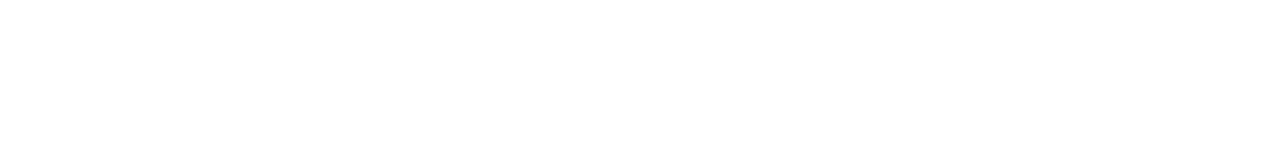
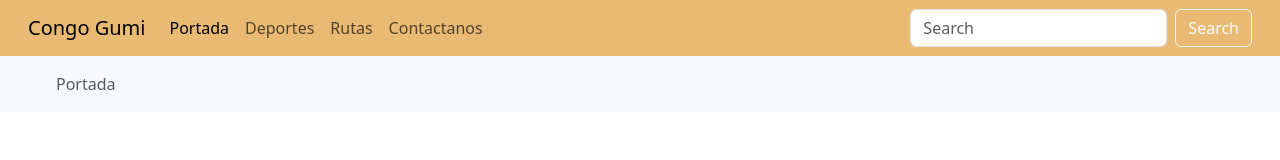
Before and after one commit to PeterMartEsc/construcciones-IP, a plain HTML site: page src/index.html in a window 1280 px wide. Drawn offline with nearby package versions, Linux system fonts and the light colour scheme.

Commit message:
Se añade el Header de la pagina inicial

```diff
--- /dev/null
+++ b/src/index.css
@@ -0,0 +1,8 @@
+.nav-custom{
+    background-color: #e9ba73;
+
+}
+
+.principal{
+    background-color: #eece9d;
+}
--- a/src/index.html
+++ b/src/index.html
@@ -3,9 +3,58 @@
 <head>
     <meta charset="UTF-8">
     <meta name="viewport" content="width=device-width, initial-scale=1.0">
+    <link href="https://cdn.jsdelivr.net/npm/bootstrap@5.3.3/dist/css/bootstrap.min.css" rel="stylesheet" integrity="sha384-QWTKZyjpPEjISv5WaRU9OFeRpok6YctnYmDr5pNlyT2bRjXh0JMhjY6hW+ALEwIH" crossorigin="anonymous">
+    <link rel="stylesheet" href="https://cdn.jsdelivr.net/npm/bootstrap-icons@1.11.3/font/bootstrap-icons.min.css">
+    <link rel="stylesheet" href="index.css">
     <title>Document</title>
 </head>
-<body>
+    <body>
+        <header>
+            <nav class="navbar navbar-expand-md nav-custom" >
+            <div class="container-fluid ms-3 me-3">
+              <a class="navbar-brand" href="index.html">Congo Gumi</a>
+              <button class="navbar-toggler" type="button" data-bs-toggle="collapse" data-bs-target="#navbarSupportedContent" aria-controls="navbarSupportedContent" aria-expanded="false" aria-label="Toggle navigation">
+                <span class="navbar-toggler-icon"></span>
+              </button>
 
-</body>
+              <div class="collapse navbar-collapse" id="navbarSupportedContent">
+
+                <ul class="navbar-nav me-auto mb-lg-0">
+                  <li class="nav-item">
+                    <a class="nav-link active" aria-current="page" href="index.html">Portada</a>
+                  </li>
+                  <li class="nav-item">
+                    <a class="nav-link" href="deportes.html">Deportes</a>
+                  </li>
+                  <li class="nav-item">
+                    <a class="nav-link" href="#">Rutas</a>
+                  </li>
+                  <li class="nav-item">
+                    <a class="nav-link" href="contacto.html">Contactanos</a>
+                  </li>
+                </ul>
+
+                <form class="d-flex" role="search">
+                  <input class="form-control me-2" type="search" placeholder="Search" aria-label="Search">
+                  <button class="btn btn-outline-light" type="submit">Search</button>
+                </form>
+
+                </div>
+            </div>
+          </nav>
+          <nav aria-label="breadcrumb" class="bg-light">
+            <ol class="breadcrumb p-3 ms-3">
+              <li class="breadcrumb-item active ms-4" aria-current="page">Portada</li>
+            </ol>
+          </nav>
+        </header>
+        <main>
+            <div class="container-fluid principal">
+
+            </div>
+        </main>
+
+
+        <script src="https://cdn.jsdelivr.net/npm/bootstrap@5.3.3/dist/js/bootstrap.bundle.min.js" integrity="sha384-YvpcrYf0tY3lHB60NNkmXc5s9fDVZLESaAA55NDzOxhy9GkcIdslK1eN7N6jIeHz" crossorigin="anonymous"></script>
+    </body>
 </html>
```
